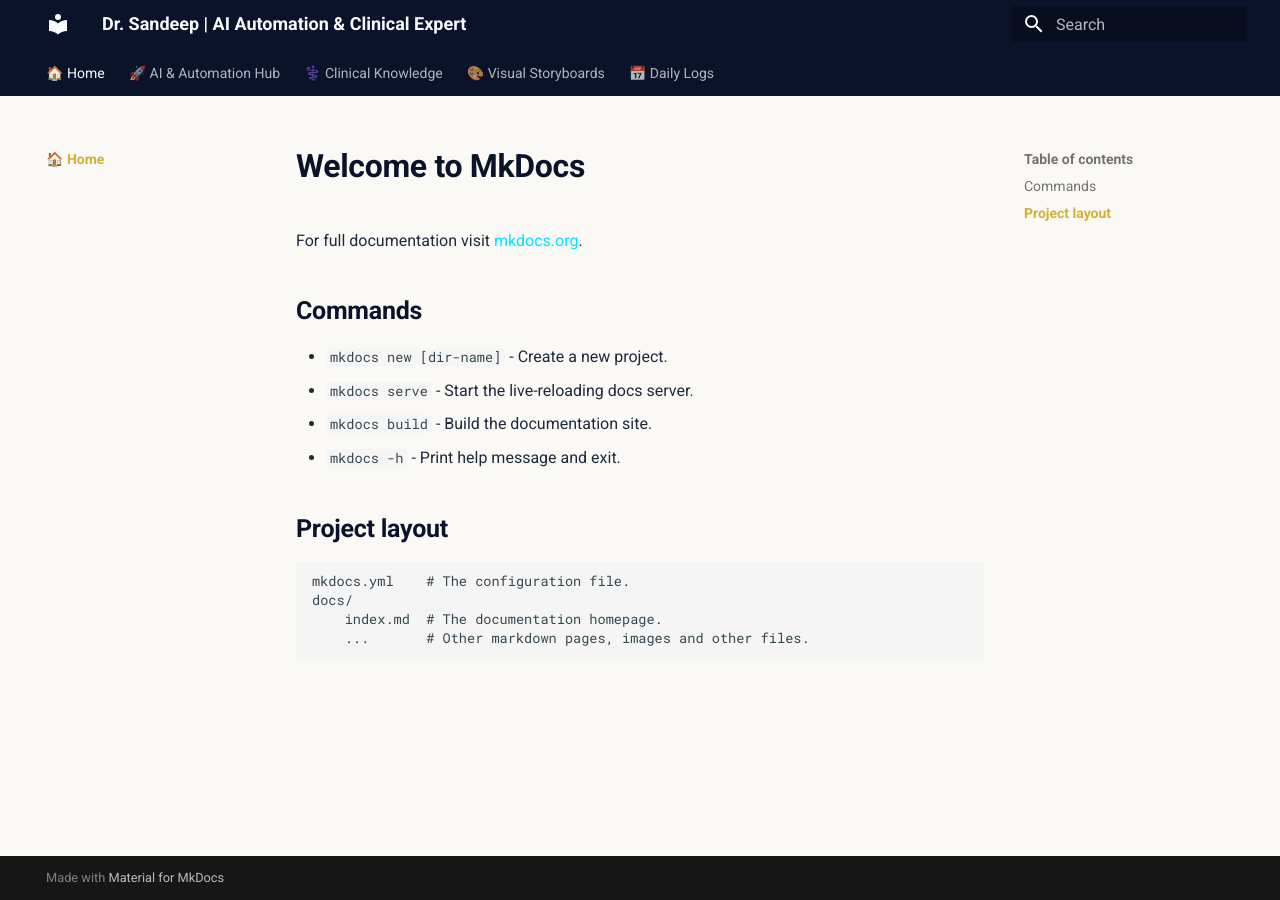
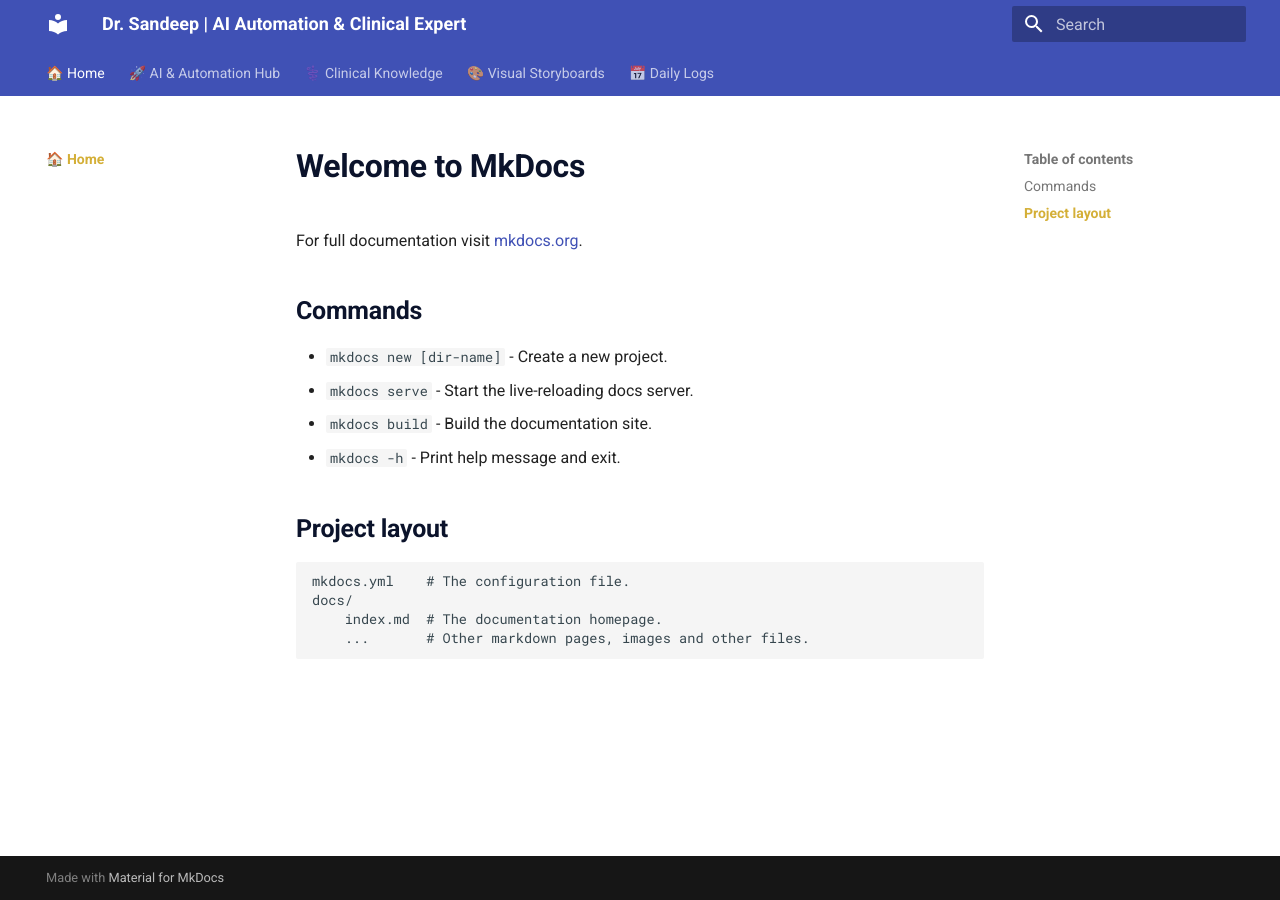
Before and after one commit to sandeep-med-ai/my-portfolio-website, an MkDocs documentation site: the page built from docs/index.md, in a window 1280 px wide. Built offline with MkDocs 1.6.1 and Material for MkDocs 9.7.7, drawn with Linux system fonts in a browser that asks for light colours.

Commit message:
Fixed CSS and YAML syntax

```diff
--- a/docs/stylesheets/custom.css
+++ b/docs/stylesheets/custom.css
@@ -1,6 +1,6 @@
 /* --- PREMIUM HYBRID AI-DOCTOR THEME --- */
 
-:root > * {
+:root {
   /* 1. Page & Card Backgrounds */
   --md-default-bg-color: #FAF9F6;          /* Soft Ivory (No pure white) */
   --md-default-bg-color--light: #F1F5F9;   /* Section/Card Background */
```
